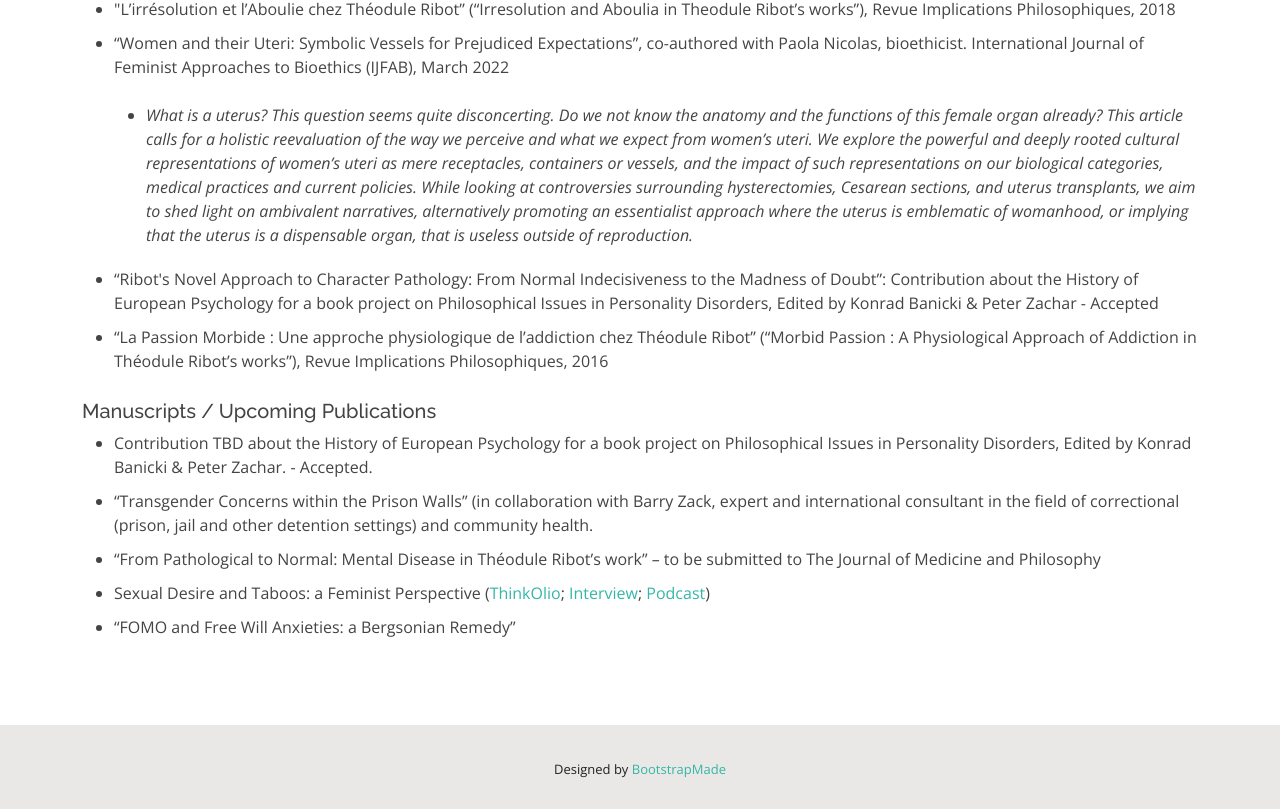
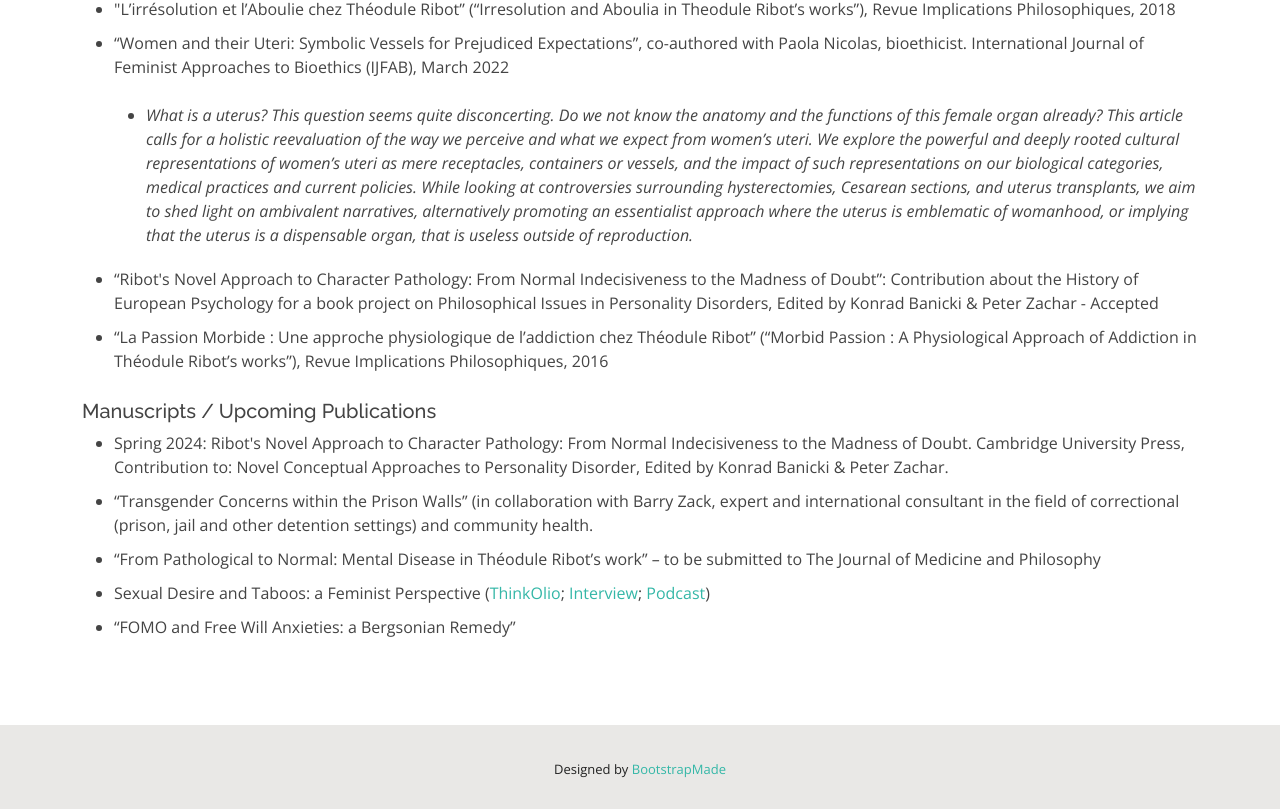
Before and after one commit to jeanneproust/jeanneproust.github.io, a plain HTML site: page publications.html in a window 1280 px wide. Shown: the part 1949-2758 px from the top of the page. Drawn offline with nearby package versions, Linux system fonts and the light colour scheme; files whose address does not match are found by name.

Commit message:
spring 2024 publication

```diff
--- a/publications.html
+++ b/publications.html
@@ -169,7 +169,8 @@
 <h5>Manuscripts / Upcoming Publications</h5>
 <ul>
 
-           <li>Contribution TBD about the History of European Psychology for a book project on Philosophical Issues in Personality Disorders, Edited by Konrad Banicki &amp; Peter Zachar. - Accepted.</li>
+           <li>Spring 2024: Ribot's Novel Approach to Character Pathology: From Normal Indecisiveness to the Madness of Doubt. Cambridge University Press, Contribution to: Novel Conceptual Approaches to Personality Disorder, Edited by Konrad Banicki & Peter Zachar.
+</li>
 
             <li>“Transgender Concerns within the Prison Walls” (in collaboration with Barry Zack, expert and international consultant in the field of correctional (prison, jail and other detention settings) and community health.</li>
 
```
Also changed, not shown: 1 other file.
